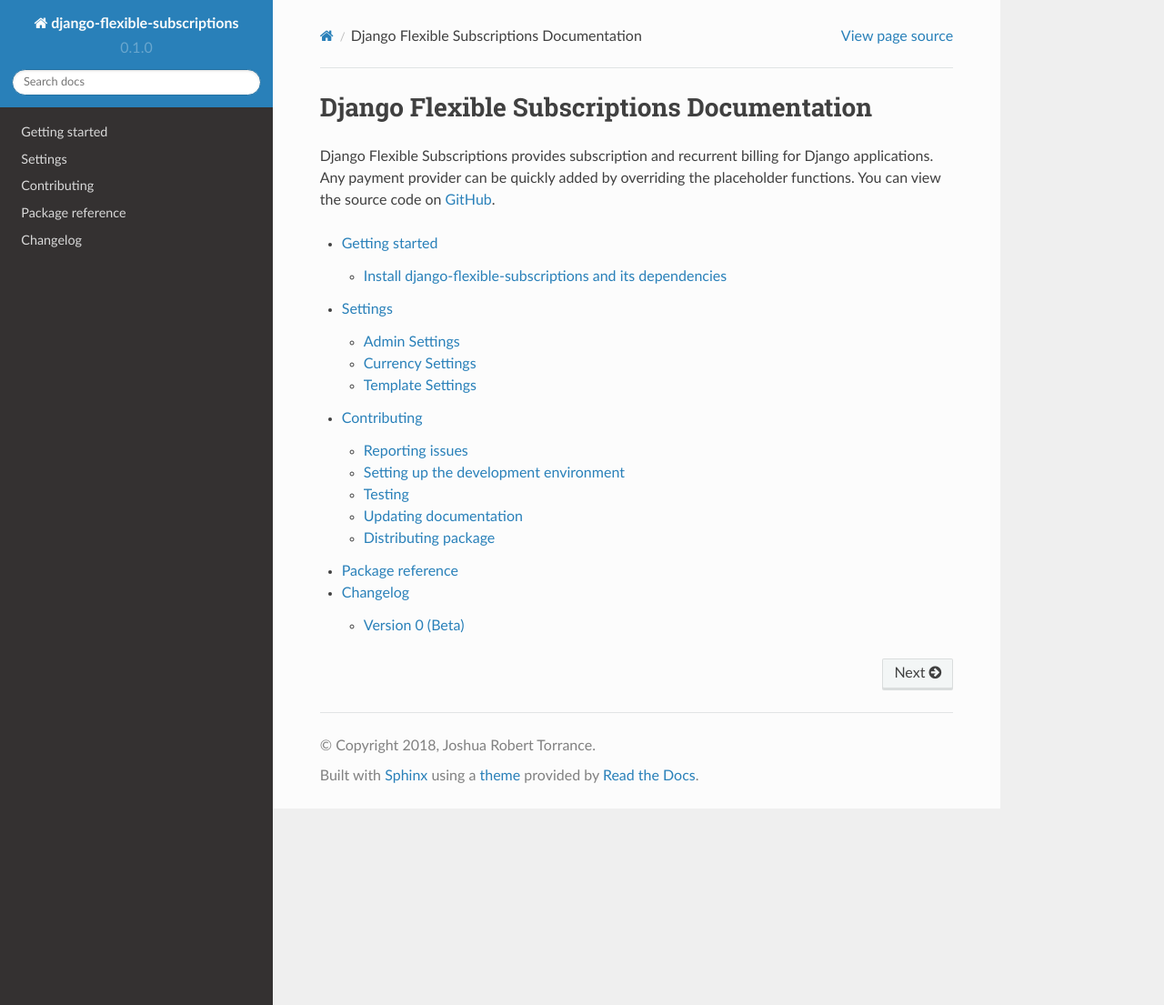
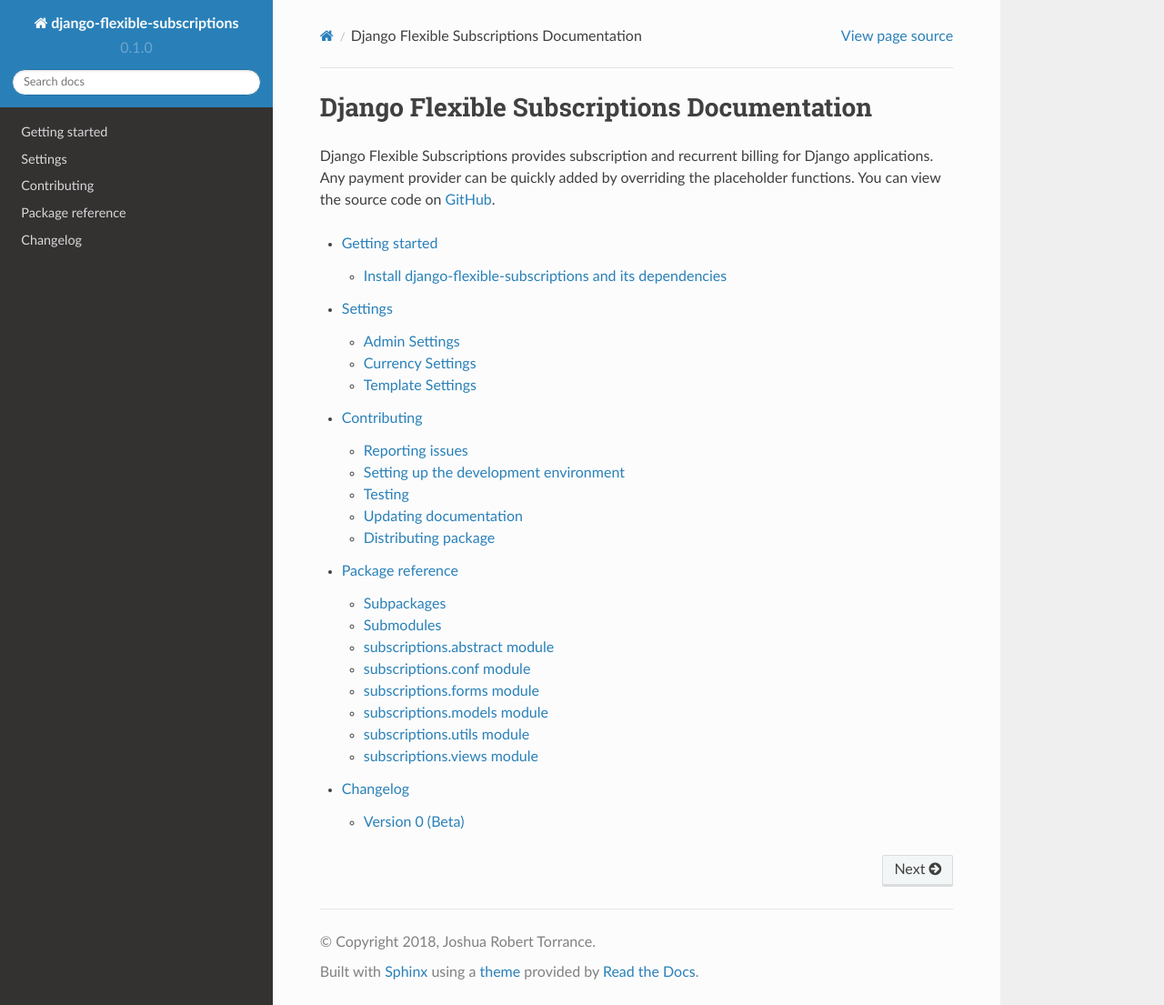
Before and after one commit to studybuffalo/django-flexible-subscriptions, a Sphinx documentation site: the page built from docs/index.rst, in a window 1280 px wide and 1105 px high. Shown: the whole window at 91% size. Built offline with Sphinx 7.4.7 and the Read the Docs theme 2.0.0, drawn with Linux system fonts in a browser that asks for light colours; the version number is read from the project's files by our own code.

Commit message:
Building updated documentation via autodoc (#9)

```diff
--- a/docs/settings.rst
+++ b/docs/settings.rst
@@ -51,7 +51,7 @@
 These settings control aspects of the HTML templates.
 
 ``DFS_BASE_TEMPLATE``
-====================
+=====================
 
 **Required:** ``False``
 
--- a/docs/subscriptions.rst
+++ b/docs/subscriptions.rst
@@ -1,7 +1,65 @@
-flexible\_subscriptions package
-===============================
+subscriptions package
+=====================
 
 .. automodule:: subscriptions
     :members:
     :undoc-members:
     :show-inheritance:
+
+Subpackages
+-----------
+
+.. toctree::
+
+    subscriptions.templatetags
+
+Submodules
+----------
+
+subscriptions.abstract module
+-----------------------------
+
+.. automodule:: subscriptions.abstract
+    :members:
+    :undoc-members:
+    :show-inheritance:
+
+subscriptions.conf module
+-------------------------
+
+.. automodule:: subscriptions.conf
+    :members:
+    :undoc-members:
+    :show-inheritance:
+
+subscriptions.forms module
+--------------------------
+
+.. automodule:: subscriptions.forms
+    :members:
+    :undoc-members:
+    :show-inheritance:
+
+subscriptions.models module
+---------------------------
+
+.. automodule:: subscriptions.models
+    :members:
+    :undoc-members:
+    :show-inheritance:
+
+subscriptions.utils module
+--------------------------
+
+.. automodule:: subscriptions.utils
+    :members:
+    :undoc-members:
+    :show-inheritance:
+
+subscriptions.views module
+--------------------------
+
+.. automodule:: subscriptions.views
+    :members:
+    :undoc-members:
+    :show-inheritance:
```
Also changed, not shown: docs/subscriptions.templatetags.rst (added, +18 -0 lines).
